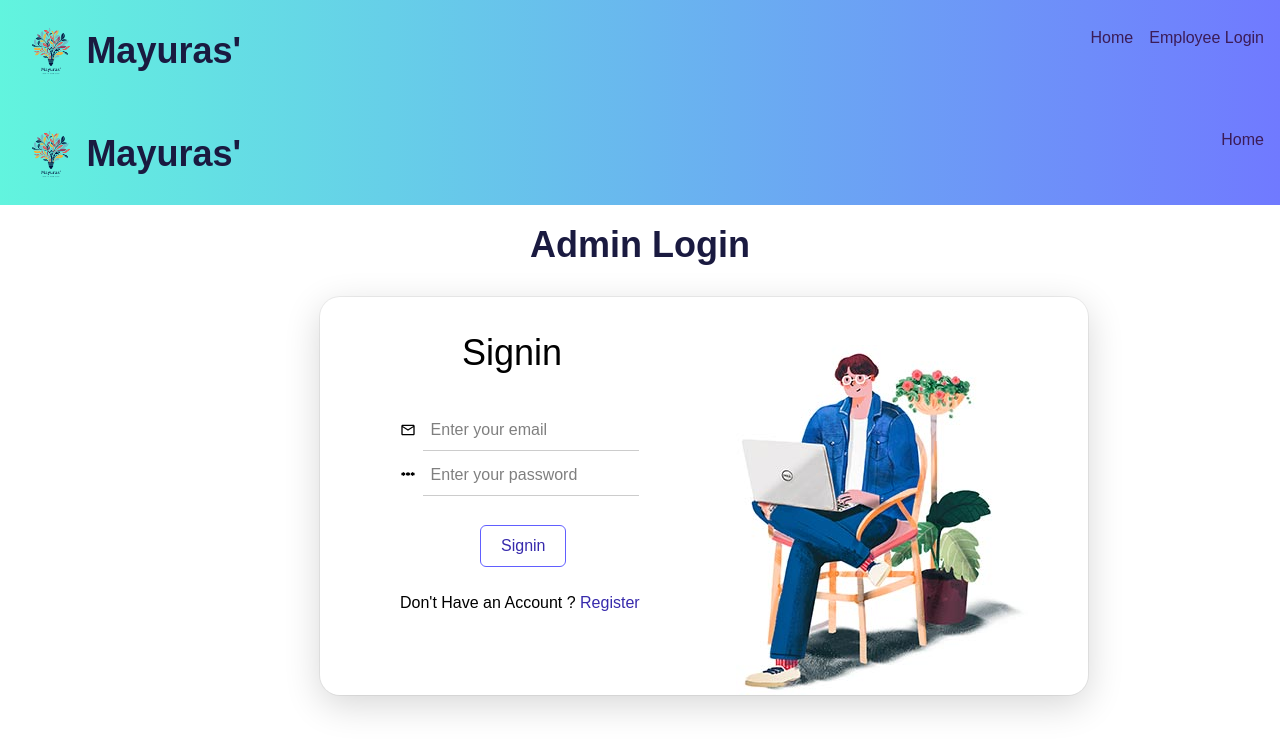
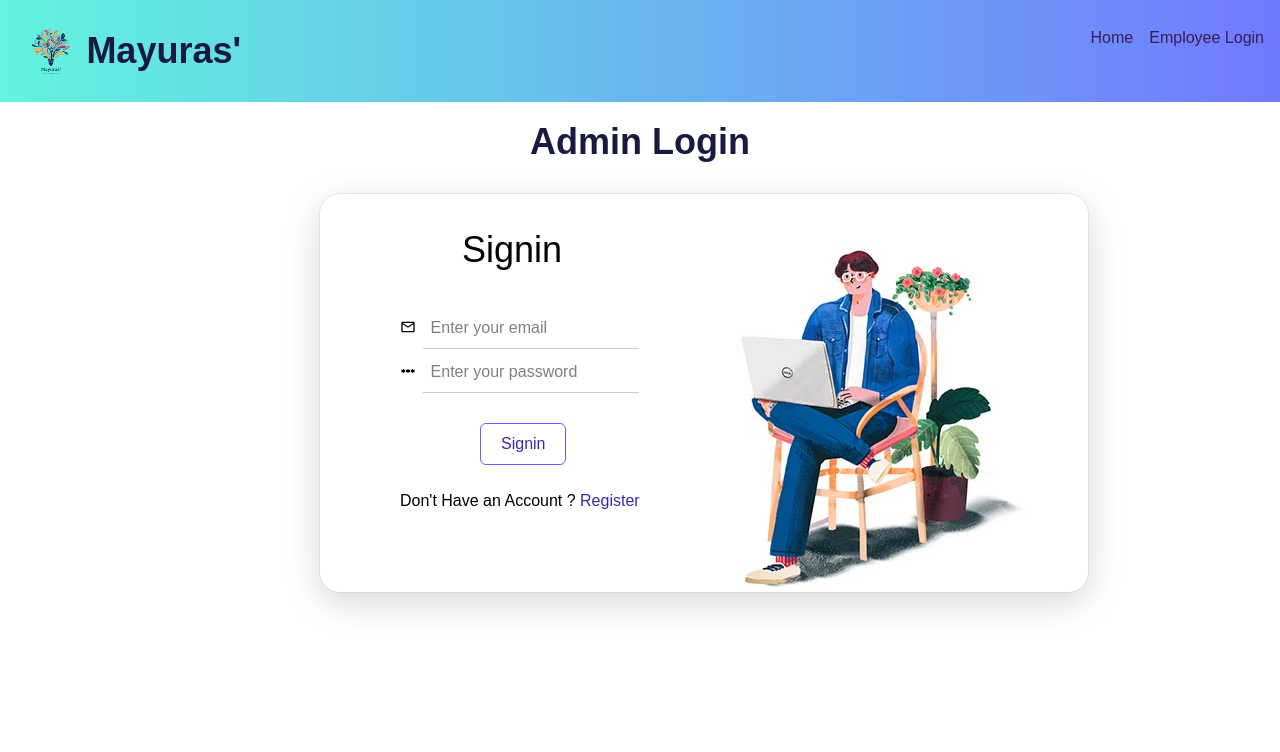
Before and after one commit to yogagv/Employee-Registration, a React (Vite) app in the folder frontend/: page / in a window 1280 px wide. Shown: the top 752 px of the page. Built offline with nearby package versions, Linux system fonts and the light colour scheme.

Commit message:
Remove_admin_log_navbar

```diff
--- a/frontend/src/AdminLogin/AdminLogin.jsx
+++ b/frontend/src/AdminLogin/AdminLogin.jsx
@@ -8,7 +8,7 @@ import { Link, useNavigate } from 'react-router-dom'
 import { ToastContainer, toast } from 'react-toastify'
 import { AuthContext } from '../context/AuthContext'
 import { BASE_URL } from '../utils/config'
-import logo from '../assets/Colorful Creative Growth Concept Logo (1).png'
+
 
 const AdminLogin = () => {
 
@@ -116,21 +116,6 @@ const AdminLogin = () => {
   return (
     <div>
 
-
-      <nav className='navbar container mx-auto p-4'>
-                        <Link to='/'>
-                        <div className="logo">
-                        <img src={logo} alt="logo"/>
-                        <h1 className='text-4xl'>Mayuras'</h1>
-                        </div>
-                        </Link>
-                        <div className="links">
-                            <ul>
-                                <li><Link to='/'>Home</Link></li>
-                            </ul>
-                        </div>
-                    </nav>
-
     <h1 className='text-center text-4xl mt-5'>Admin Login</h1>
           <div className="form-data flex-2">
 
```
